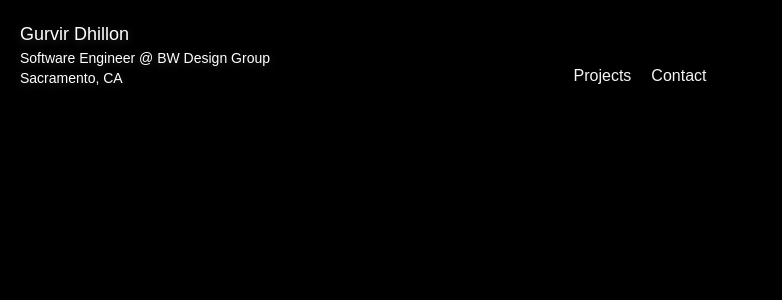
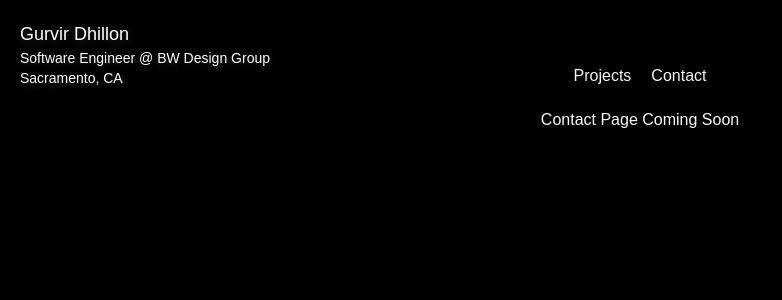
Before and after one commit to gdhillon2/portfolio, a Next.js app: page /contact in a window 1280 px wide. Before the commit this address had no page. Shown: the top 300 px of the page, without its empty margins (0-782 px from the left). Built offline with nearby package versions, Linux system fonts and the light colour scheme.

Commit message:
added placeholder contact page

```diff
--- /dev/null
+++ b/app/contact/page.tsx
@@ -0,0 +1,5 @@
+export default function ContactPage() {
+    return (
+        <div className="flex w-full justify-center">Contact Page Coming Soon</div>
+    )
+}
```
